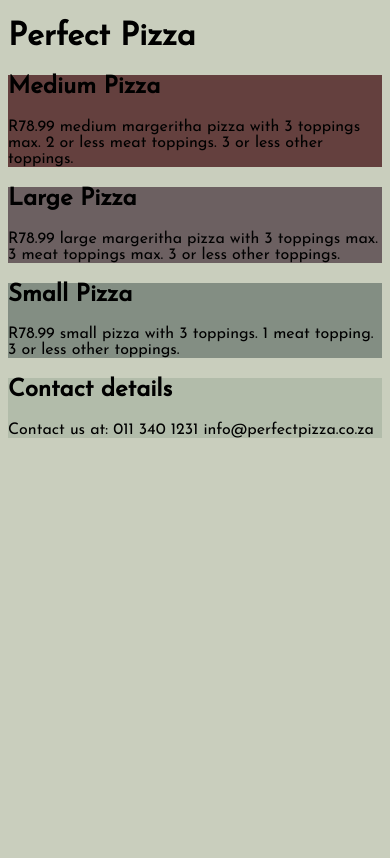
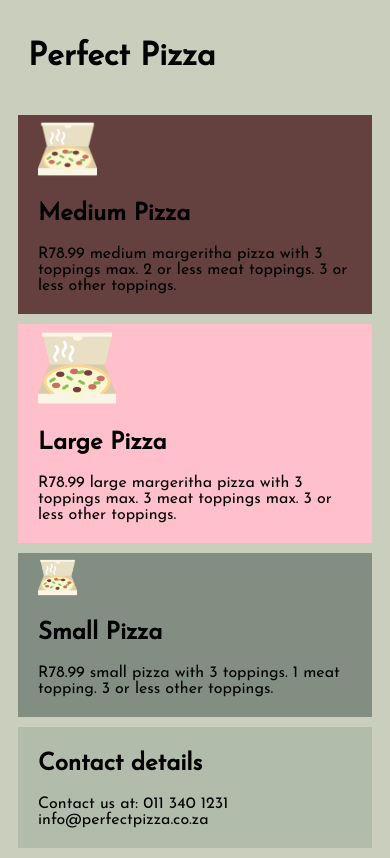
Before and after one commit to ntruter42/perfect-pizza, a plain HTML site: page index.html in a window 390 px wide. Drawn offline with Linux system fonts and the light colour scheme.

Commit message:
Updated styles.css - media query for large_pizza

```diff
--- a/index.html
+++ b/index.html
@@ -9,26 +9,29 @@
     <title>Document</title>
 </head>
 <body>
-    <h1>Perfect Pizza</h1>
-    <div class="medium_pizza">
+    <h1 id="title">Perfect Pizza</h1>
+    <div class="menu_option" id="medium_pizza">
+        <img src="images/pizza.png" alt="">
         <h2>Medium Pizza</h2>
         R78.99
         medium margeritha pizza with 3 toppings max. 2 or less meat toppings. 3 or less other toppings.
     </div>
 
-    <div class="large_pizza">
+    <div class="menu_option" id="large_pizza">
+        <img src="images/pizza.png" alt="">
         <h2>Large Pizza</h2>
         R78.99
         large margeritha pizza with 3 toppings max. 3 meat toppings max. 3 or less other toppings.
     </div>
 
-    <div class="small_pizza">
+    <div class="menu_option" id="small_pizza">
+        <img src="images/pizza.png" alt="">
         <h2>Small Pizza</h2>
         R78.99
         small pizza with 3 toppings. 1 meat topping. 3 or less other toppings.
     </div>
 
-    <div class="contact_us">
+    <div id="contact_us">
         <h2>Contact details</h2>
         Contact us at:
         011 340 1231
--- a/style.css
+++ b/style.css
@@ -5,18 +5,49 @@ body {
     font-family: "Josefin Sans", Arial, Helvetica, sans-serif;
 }
 
-.medium_pizza {
+#title {
+    padding: 20px;
+}
+
+.menu_option, #contact_us {
+    padding: 5px 20px 20px 20px;
+    margin: 10px;
+}
+
+img {
+    height: auto;
+}
+
+#medium_pizza {
     background-color: #64403E;
 }
 
-.large_pizza {
+#medium_pizza img {
+    width: 15vw;
+}
+
+#large_pizza {
     background-color: #6C6061;
 }
 
-.small_pizza {
+#large_pizza img {
+    width: 20vw;
+}
+
+#small_pizza {
     background-color: #838E83;
 }
 
-.contact_us {
+#small_pizza img {
+    width: 10vw;
+}
+
+#contact_us {
     background-color: #B2BCAA;
 }
+
+@media (max-width: 800px) {
+    #large_pizza {
+        background-color: pink;
+    }
+}
```
